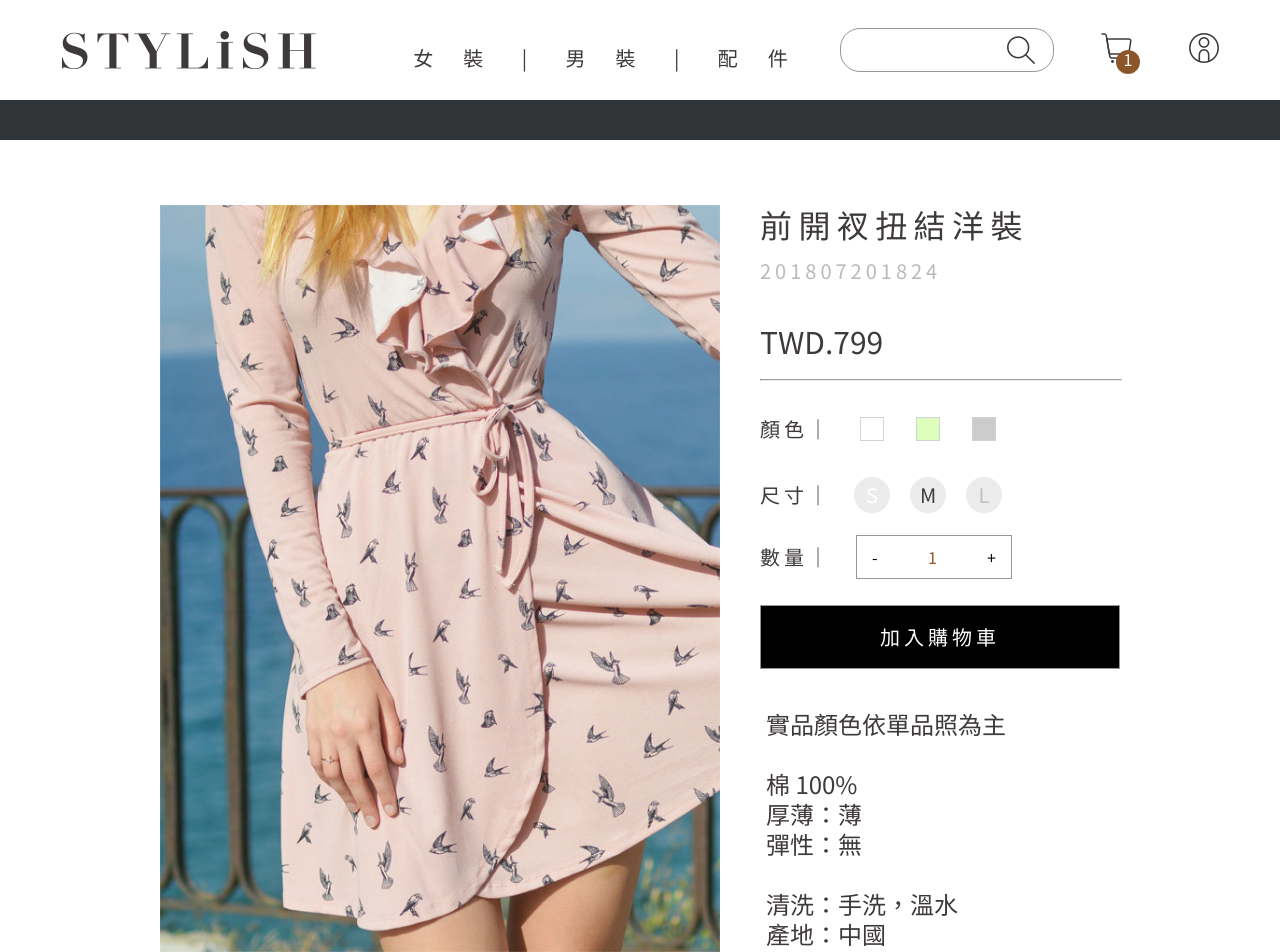
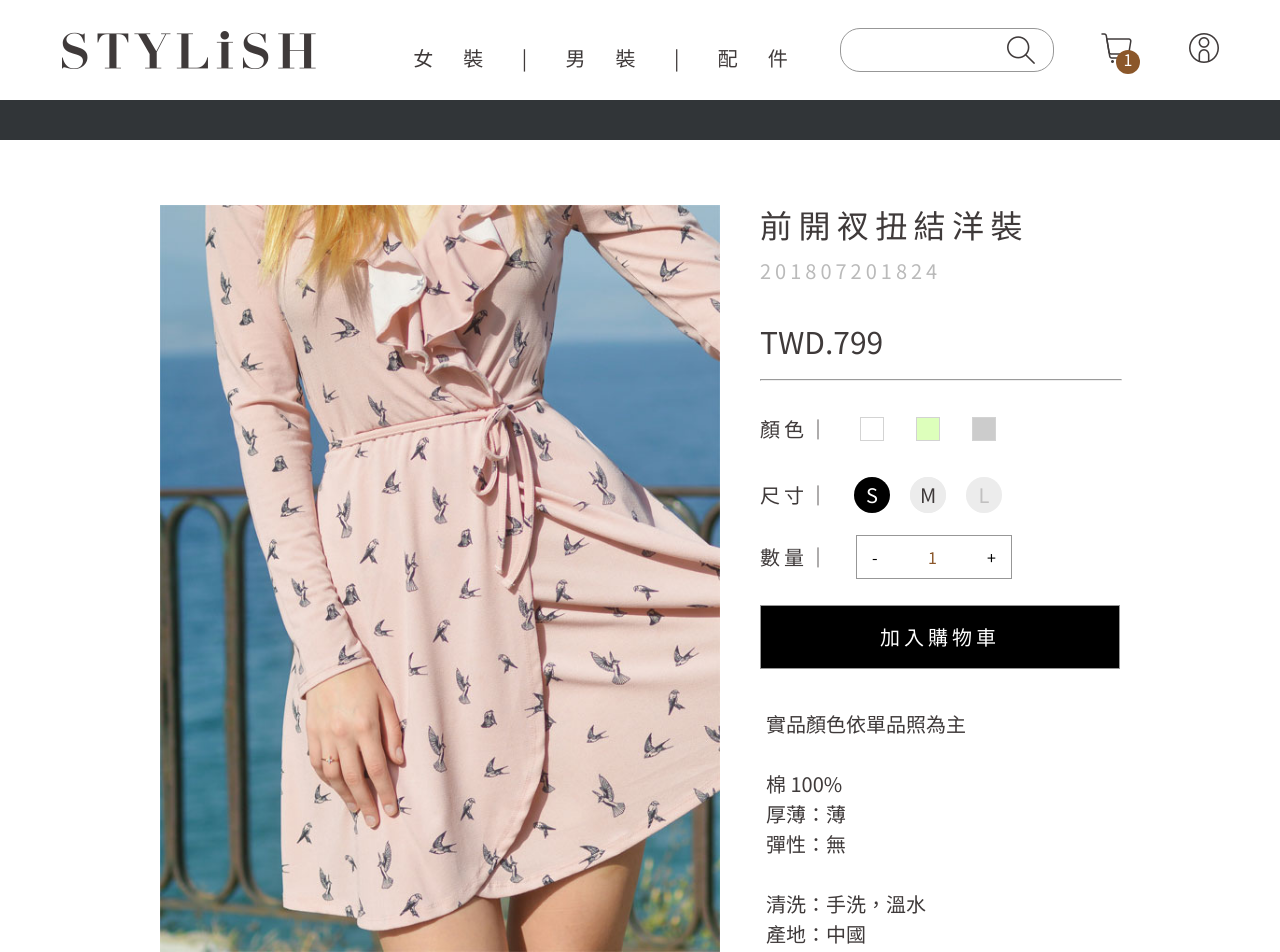
Before and after one commit to imladris20/STYLiSH, a React (Vite) app in the folder stylish/: page / in a window 1280 px wide. Shown: the top 952 px of the page. Built offline with nearby package versions, Linux system fonts and the light colour scheme.

Commit message:
Fix the bugs

```diff
--- a/stylish/src/components/Product/SizeSelection.jsx
+++ b/stylish/src/components/Product/SizeSelection.jsx
@@ -64,7 +64,7 @@ const SizeInput = styled.input`
   grid-column-start: 1;
   grid-row-start: 1;
   cursor: pointer;
-  background-color: ${(color) => color};
+  background-color: ${({ color }) => color};
 
   &:checked {
     background-color: black;
--- a/stylish/src/components/Product/SubInfo.jsx
+++ b/stylish/src/components/Product/SubInfo.jsx
@@ -13,7 +13,7 @@ const SubInfoContainer = styled.div`
     margin-top: 40px;
     margin-left: 6px;
     line-height: 30px;
-    font-size: 24px;
+    font-size: 20px;
     height: 240px;
   }
 `;
```
